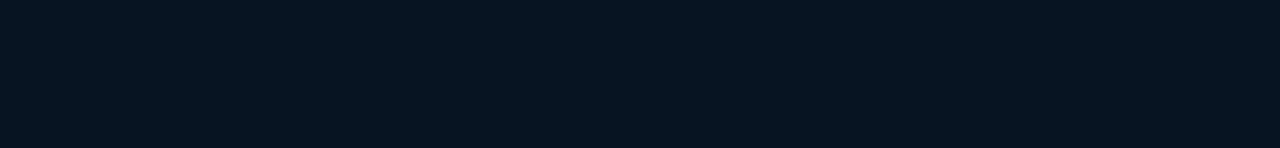
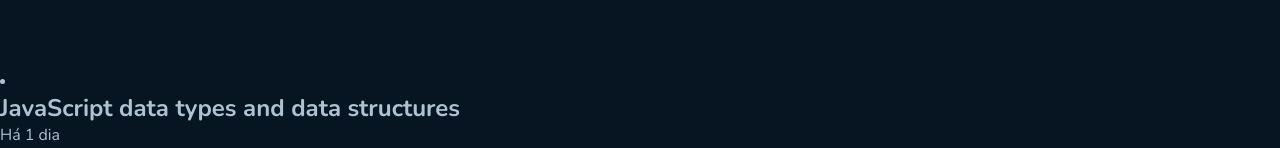
Before and after one commit to FabianHenrick/GitBlog, a React (Vite) app: page /profile in a window 1280 px wide. Shown: the part 738-886 px from the top of the page. Before the commit the page ends 800 px from the top, so only its background shows below. Built offline with nearby package versions, Linux system fonts and the light colour scheme; a web font is replaced by a local one.

Commit message:
structuration of Repository List

```diff
--- /dev/null
+++ b/src/components/RepositorysComponent/index.tsx
@@ -0,0 +1,16 @@
+export function RepositoryComponent() {
+  return (
+    <div>
+      <div>
+        <h2>JavaScript data types and data structures</h2>
+        <p>Há 1 dia</p>
+      </div>
+
+      <p>
+        Programming languages all have built-in data structures, but these often
+        differ from one language to another. This article attempts to list the
+        built-in data structures available in{" "}
+      </p>
+    </div>
+  );
+}
--- a/src/pages/profile/index.tsx
+++ b/src/pages/profile/index.tsx
@@ -1,11 +1,13 @@
 import {
   IssueSearchContainter,
   ProfileInformationsContainer,
+  RepositoryList,
   ProfileNavegationContainer,
   ProfileUserContainer,
 } from "./styles";
 import { UserContext } from "../../context/UserDataContext";
 import { useContext } from "react";
+import { RepositoryComponent } from "../../components/RepositorysComponent";
 
 export function Profile() {
   const { user, userName } = useContext(UserContext);
@@ -48,6 +50,9 @@
           placeholder="Procurando algum repositório expecífico? "
         />
       </IssueSearchContainter>
+      <RepositoryList>
+        <RepositoryComponent />
+      </RepositoryList>
     </div>
   );
 }
--- a/src/pages/profile/styles.ts
+++ b/src/pages/profile/styles.ts
@@ -91,3 +91,7 @@
     line-height: 160%; /* 25.6px */
   }
 `;
+
+export const RepositoryList = styled.li`
+  margin-top: 40%;
+`;
```
Also changed, not shown: src/components/RepositorysComponent/styles.ts (added).
